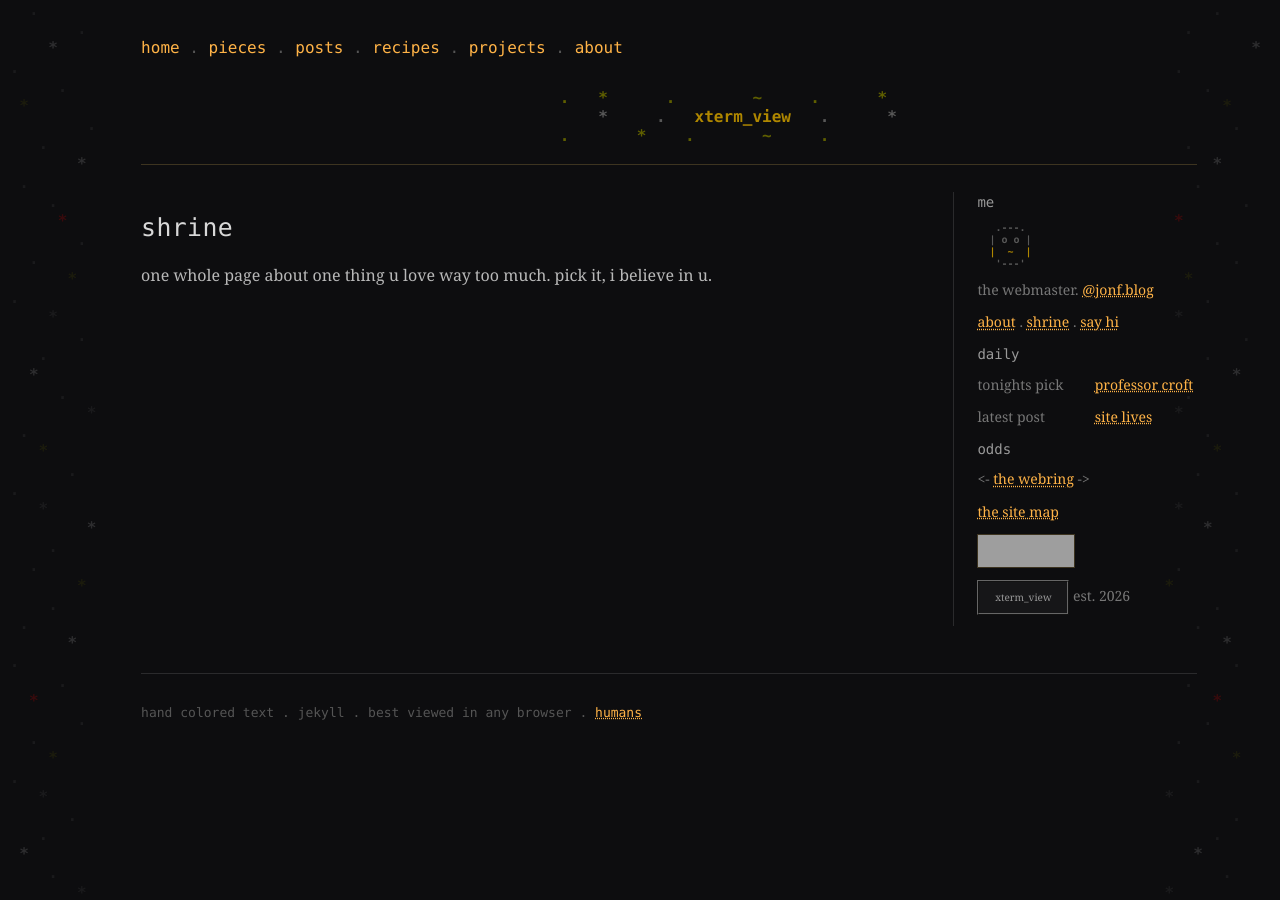
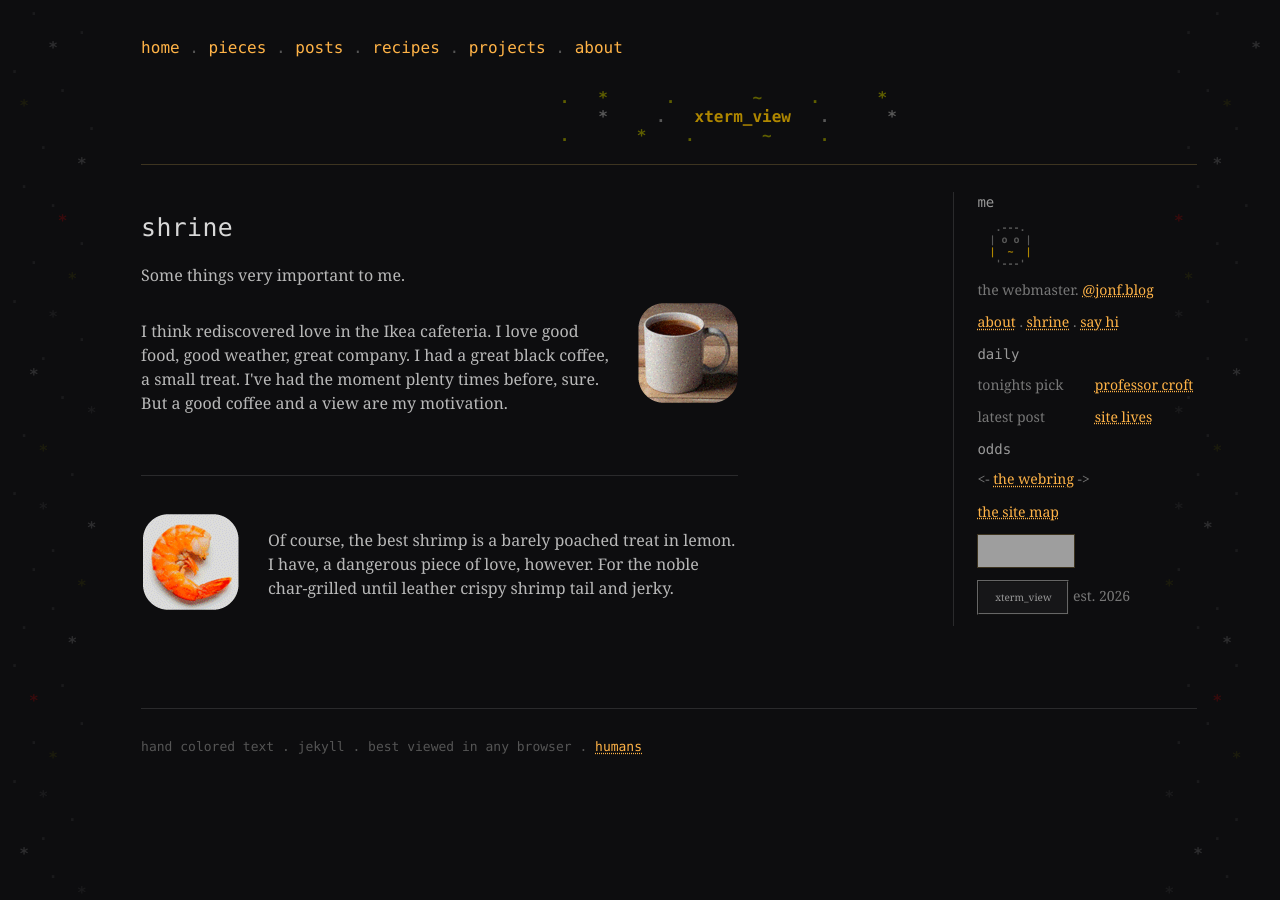
Before and after one commit to jf-atray/jf-atray.github.io, a Jekyll site: the page built from shrine.md, in a window 1280 px wide. Built offline with Jekyll 4.4.1, drawn with Linux system fonts in a browser that asks for light colours; grey boxes are pictures that could not be loaded.

Commit message:
Sure, it's a little silly, but bit by bit this whole experiment is about me.

```diff
--- a/shrine.md
+++ b/shrine.md
@@ -3,4 +3,20 @@ title: shrine
 permalink: /shrine.html
 ---
 
-one whole page about one thing u love way too much. pick it, i believe in u.
+
+Some things very important to me.
+<section class="exhibit flip">
+  <img src="/assets/coffee.png" alt="shrimp" width="100">
+  <div class="placard">
+    <p>I think rediscovered love in the Ikea cafeteria. I love good food, good weather, great company.
+    I had a great black coffee, a small treat. I've had the moment plenty times before, sure.
+    But a good coffee and a view are my motivation.</p>
+  </div>
+</section>
+<section class="exhibit">
+  <img src="/assets/shrimp.png" alt="shrimp" width="100">
+  <div class="placard">
+    <p>Of course, the best shrimp is a barely poached treat in lemon.
+    I have, a dangerous piece of love, however. For the noble char-grilled until leather crispy shrimp tail and jerky.</p>
+  </div>
+</section>
```
Also changed, not shown: assets/coffee.png (added), assets/shrimp.png (added).
